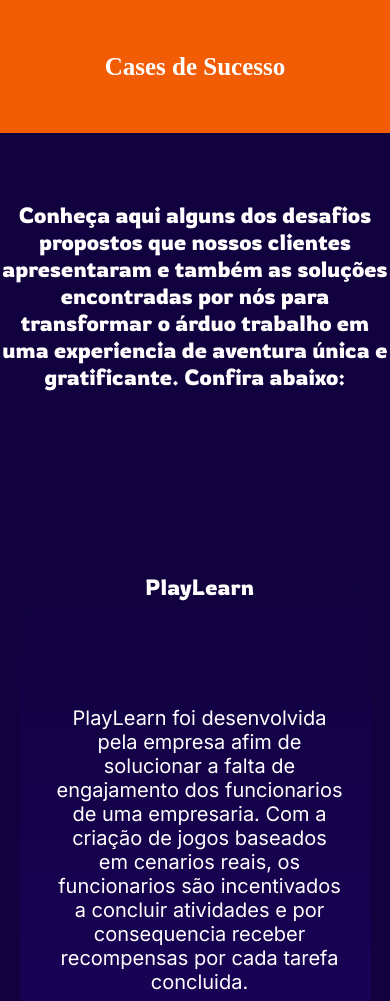
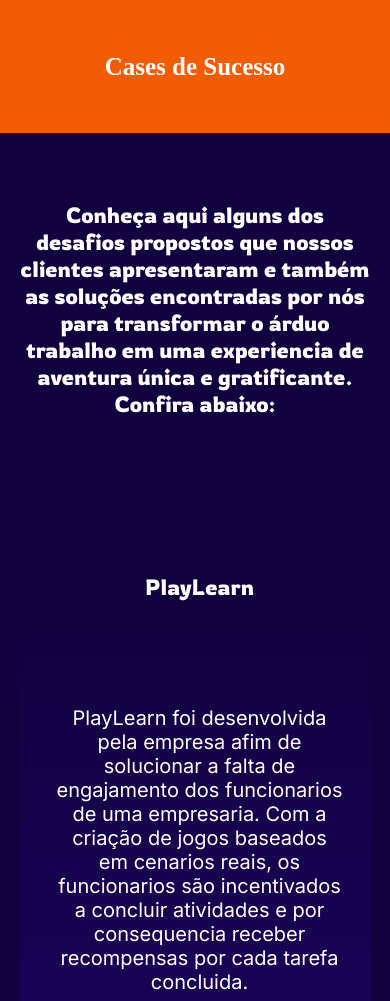
Before and after one commit to Dan-MK9/gamifyco, a website: page index.html in a window 390 px wide. Shown: the part 2217-3218 px from the top of the page. Drawn offline with Linux system fonts and the light colour scheme; a web font is replaced by a local one.

Commit message:
feat: passando pente fino

```diff
--- a/style.css
+++ b/style.css
@@ -886,6 +886,11 @@
     #gamificacao h2{
         padding-bottom: 25%;
     }
+
+    #cases h3 {
+        width: 90%;
+    }
+
     #contato form {
         width: 100%;
     }
@@ -905,7 +910,7 @@
     }
 
     #cases h3 {
-        width: 100%;
+        width: 90%;
     }
 
     .icones-redes {
```
